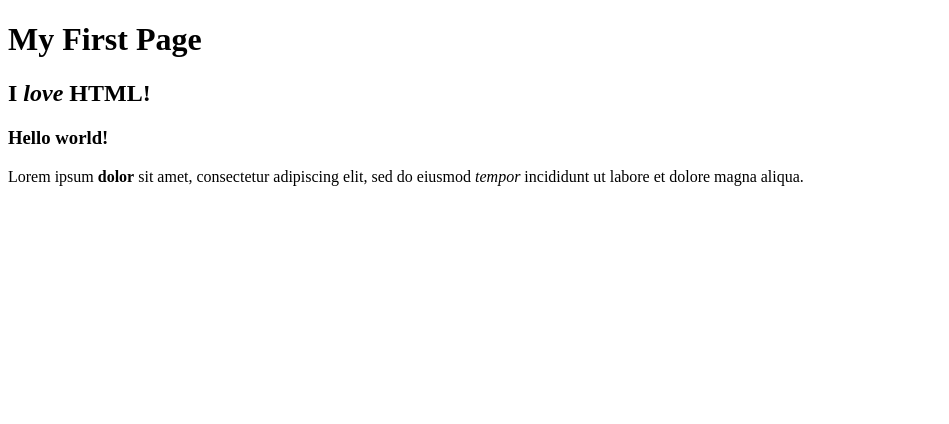
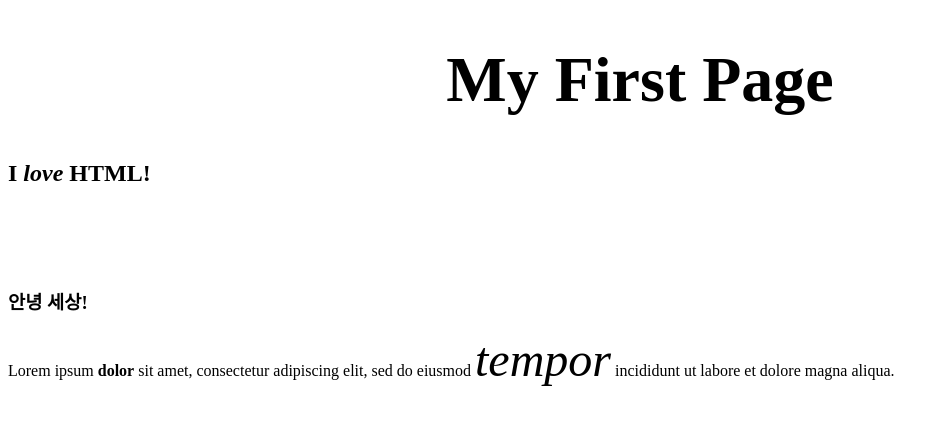
Before and after one commit to 627km/HTML, a plain HTML site: page index.html in a window 1280 px wide. Shown: the whole page, without its empty margins (0-949 px from the left). Drawn offline with Linux system fonts and the light colour scheme.

Commit message:
Update index.html

```diff
--- a/index.html
+++ b/index.html
@@ -1,9 +1,30 @@
 <!DOCTYPE html>
 
-<title>My First Website</title>
+<html>
+	<head> <!-- 내용 외에 것들 -->
+		<title>My First Website</title>
+		<meta charset="utf-8"> <!-- 한글을 인식하는 인코딩 방식 -->
+		<style>
+		h1 {
+			font-size: 64px;
+			text-align: center;
+		}
 
-<h1>My First Page</h1>
-<h2>I <i>love</i> HTML!</h2>
-<h3>Hello world!</h3>
 
-<p>Lorem ipsum <b>dolor</b> sit amet, consectetur adipiscing elit, sed do eiusmod <i>tempor</i> incididunt ut labore et dolore magna aliqua.</p>
+		h3 {
+			margin-top: 100px;
+		}
+
+		p i {
+			font-size: 48px;
+		}
+		</style>
+	</head>
+	<body> <!-- 페이지에 나올 내용 -->
+		<h1>My First Page</h1>
+		<h2>I <i>love</i> HTML!</h2>
+		<h3>안녕 세상!</h3>
+
+		<p>Lorem ipsum <b>dolor</b> sit amet, consectetur adipiscing elit, sed do eiusmod <i>tempor</i> incididunt ut labore et dolore magna aliqua.</p>
+	</body>
+</html>
```
